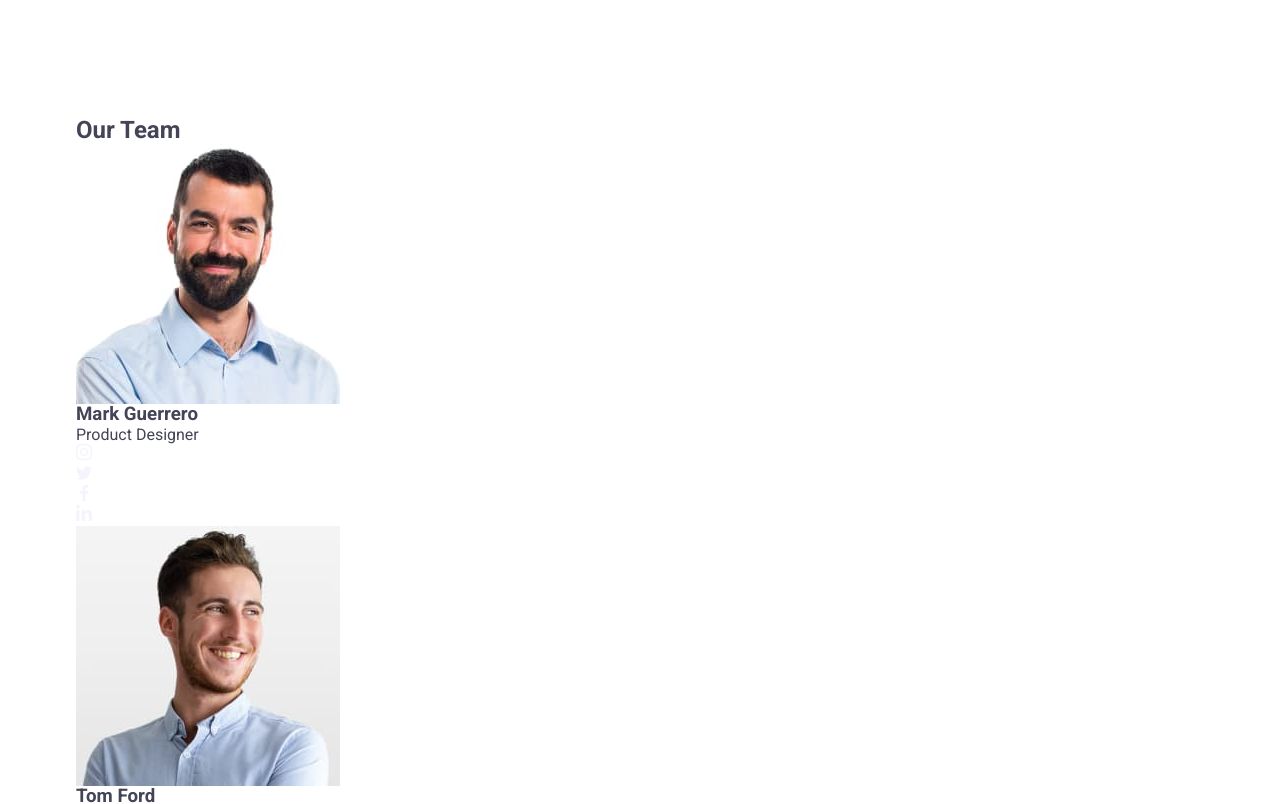
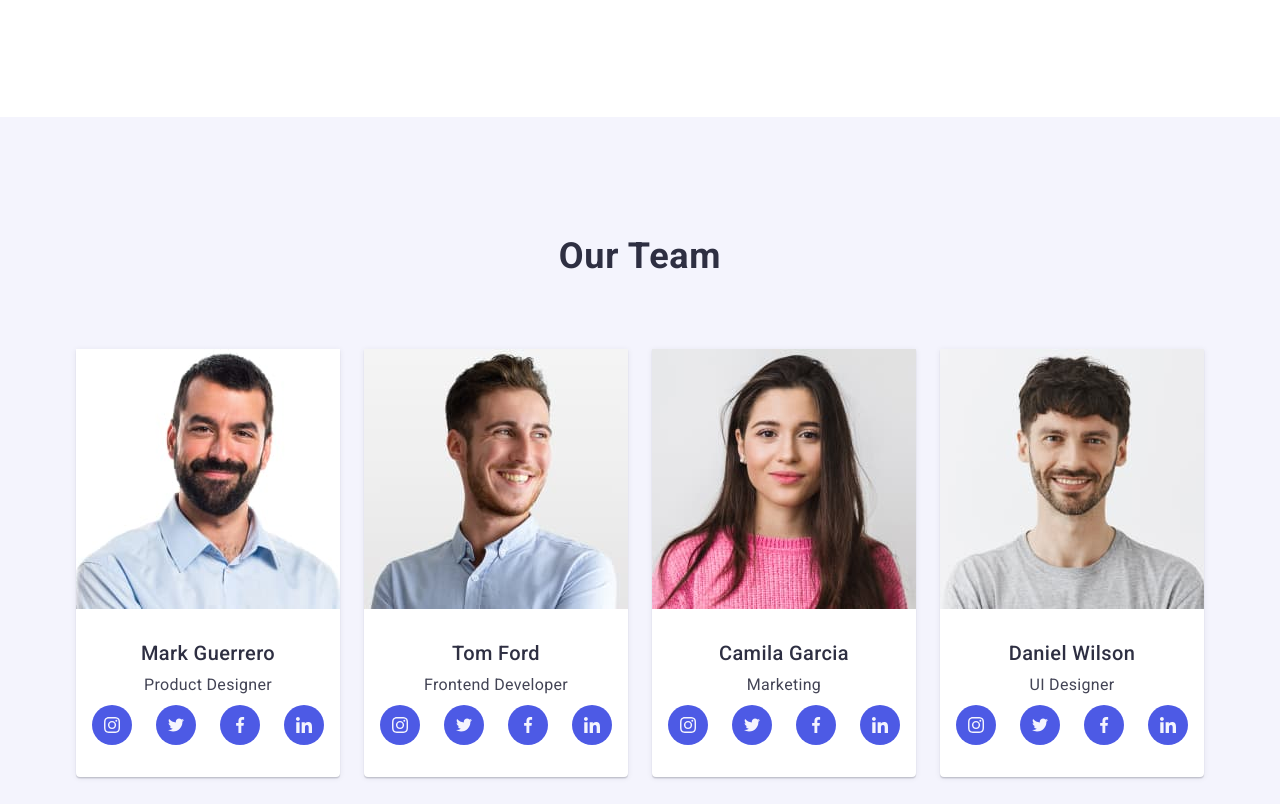
Before and after one commit to Alex-Sea-gull/goit-markup-hw-06, a plain HTML site: page index.html in a window 1280 px wide. Shown: the part 971-1775 px from the top of the page. Drawn offline with nearby package versions, Linux system fonts and the light colour scheme.

Commit message:
adaptiv-section-our-team

```diff
--- a/css/styles-old.css
+++ b/css/styles-old.css
@@ -200,15 +200,11 @@
   fill: #f4f4fd;
 }
 
-.soc-icon-link:hover {
-  background-color: #404bbf;
-}
-
+.soc-icon-link:hover,
 .soc-icon-link:focus {
   background-color: #404bbf;
 }
 
-.icon-icon {}
 
 /*------------------------------*/
 /*---------Our portfolio--------*/
--- a/css/styles.css
+++ b/css/styles.css
@@ -204,10 +204,6 @@ img {
     gap: 72px;
 }
 
-.advantage-icon {
-    display: none;
-}
-
 .subtitle-advantages {
     font-weight: 700;
     font-size: 36px;
@@ -224,6 +220,12 @@ img {
     line-height: 1.5;
     letter-spacing: 0.02em;
     color: #434455;
+}
+
+@media screen and (max-width: 1157px) {
+    .advantage-icon {
+        display: none;
+    }
 }
 
 @media screen and (min-width: 768px) {
@@ -265,10 +267,6 @@ img {
         margin-bottom: 8px;
     }
 
-    .advantage-icon {
-        display: block;
-    }
-
     .subtitle-advantages {
         font-weight: 500;
         font-size: 20px;
@@ -284,18 +282,124 @@ img {
 /*-----------OUR TEAM-----------------------------------------------*/
 /*------------------------------------------------------------------*/
 
+.team {
+    background-color: #f4f4fd;
+    text-transform: capitalize;
+    padding: 96px 0;
+}
 
+.title-team {
+    font-size: 36px;
+    line-height: 1.11;
+    letter-spacing: 0.02em;
+    text-align: center;
+    color: #2e2f42;
+    padding: 0;
+    margin-bottom: 72px;
+}
 
+.team-list {
+    display: flex;
+    flex-direction: column;
+    gap: 72px;
+    align-items: center;
+    padding: 0;
+}
 
+.team-item {
+    background-color: #fff;
+    border-radius: 0 0 4px 4px;
+    box-shadow: 0 2px 1px 0 rgba(46, 47, 66, 0.08), 0 1px 1px 0 rgba(46, 47, 66, 0.16), 0 1px 6px 0 rgba(46, 47, 66, 0.08);
+}
 
+.team-image {
+    margin: 0 auto;
+    background-color: #fff;
+}
 
+.team-item-wrap {
+    padding: 32px 0;
+}
 
+.team-name {
+    font-weight: 500;
+    font-size: 20px;
+    line-height: 1.2;
+    letter-spacing: 0.02em;
+    color: #2e2f42;
+    text-align: center;
+    margin-bottom: 8px;
+}
 
-/*
+.team-proffesion {
+    font-size: 16px;
+    line-height: 1.5;
+    letter-spacing: 0.02em;
+    color: #434455;
+    text-align: center;
+    margin-bottom: 8px;
+}
 
+.soc-icon-list {
+    display: flex;
+    align-items: center;
+    justify-content: center;
+    gap: 24px;
+}
 
+.soc-icon-item {
+    width: 40px;
+    height: 40px;
+}
 
+.soc-icon-link {
+    width: 100%;
+    height: 100%;
+    display: flex;
+    align-items: center;
+    justify-content: center;
+    background-color: #4d5ae5;
+    border-radius: 50%;
+    transition: background-color 250ms cubic-bezier(0.4, 0, 0.2, 1);
+    fill: #f4f4fd;
+}
 
+@media screen and (min-width: 768px) {
+    .team-container {
+        max-width: 584px;
+    }
 
+    .team-list {
+        flex-direction: row;
+        flex-wrap: wrap;
+        gap: 64px 24px;
+    }
 
-*/
+    .team-item {
+        width: calc((100% - 24px) / 2);
+    }
+}
+
+@media screen and (min-width: 1158px) {
+    .team-container {
+        max-width: 1158px;
+    }
+
+    .team {
+        padding: 120px 0;
+    }
+
+    .team-list {
+        flex-direction: row;
+        gap: 24px;
+    }
+
+    .team-item {
+        width: calc((100% - 3 * 24px) / 4);
+    }
+
+    .soc-icon-link:hover,
+    .soc-icon-link:focus {
+        background-color: #404bbf;
+    }
+}
--- a/index.html
+++ b/index.html
@@ -127,12 +127,16 @@
 
       <!--Our team-->
       <section class="team">
-        <div class="container">
+        <div class="container team-container">
           <h2 class="title-team">Our Team</h2>
           <ul class="team-list">
             <li class="team-item">
               <img
-                src="./images/specialist-1.jpg"
+                srcset="
+                  ./images/our-team/Mark-Guerrero-desk.jpg    1x,
+                  ./images/our-team/Mark-Guerrero-desk-2x.jpg 2x
+                "
+                src="./images/our-team/Mark-Guerrero-desk.jpg"
                 alt="Mark Guerrero picture"
                 width="264"
                 height="260"
@@ -175,7 +179,11 @@
             </li>
             <li class="team-item">
               <img
-                src="./images/specialist-2.jpg"
+                srcset="
+                  ./images/our-team/Tom-Ford-desk.jpg    1x,
+                  ./images/our-team/Tom-Ford-desk-2x.jpg 2x
+                "
+                src="./images/our-team/Tom-Ford-desk.jpg"
                 alt="Tom Ford picture"
                 width="264"
                 height="260"
@@ -218,7 +226,11 @@
             </li>
             <li class="team-item">
               <img
-                src="./images/specialist-3.jpg"
+                srcset="
+                  ./images/our-team/Camila-Garcia-desk.jpg    1x,
+                  ./images/our-team/Camila-Garcia-desk-2x.jpg 2x
+                "
+                src="./images/our-team/Camila-Garcia-desk.jpg"
                 alt="Camila Garcia picture"
                 width="264"
                 height="260"
@@ -261,7 +273,11 @@
             </li>
             <li class="team-item">
               <img
-                src="./images/specialist-4.jpg"
+                srcset="
+                  ./images/our-team/Daniel-Wilson-desk.jpg    1x,
+                  ./images/our-team/Daniel-Wilson-desk-2x.jpg
+                "
+                src="./images/our-team/Daniel-Wilson-desk.jpg"
                 alt="Daniel Wilson picture"
                 width="264"
                 height="260"
```
Also changed, not shown: images/our-team/Camila-Garcia-desk-2x.jpg (added), images/our-team/Camila-Garcia-desk.jpg (added), images/our-team/Daniel-Wilson-desk-2x.jpg (added), images/our-team/Daniel-Wilson-desk.jpg (added), images/our-team/Mark-Guerrero-desk-2x.jpg (added), images/our-team/Mark-Guerrero-desk.jpg (added), images/our-team/Tom-Ford-desk-2x.jpg (added), images/our-team/Tom-Ford-desk.jpg (added).
